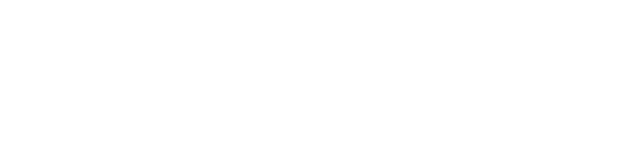
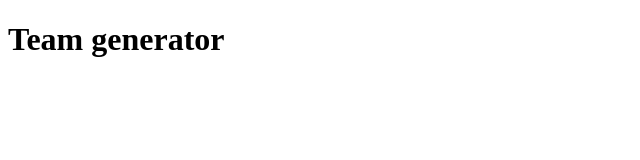
Before and after one commit to haydenburger43/haydens-team-profile-generator, a website: page src/index.html in a window 1280 px wide. Shown: the whole page, without its empty margins (0-640 px from the left). Drawn offline with Linux system fonts and the light colour scheme.

Commit message:
added index.html

```diff
--- a/src/index.html
+++ b/src/index.html
@@ -7,6 +7,6 @@
     <title>team generator</title>
 </head>
 <body>
-
+    <h1>Team generator</h1>
 </body>
 </html>
```
